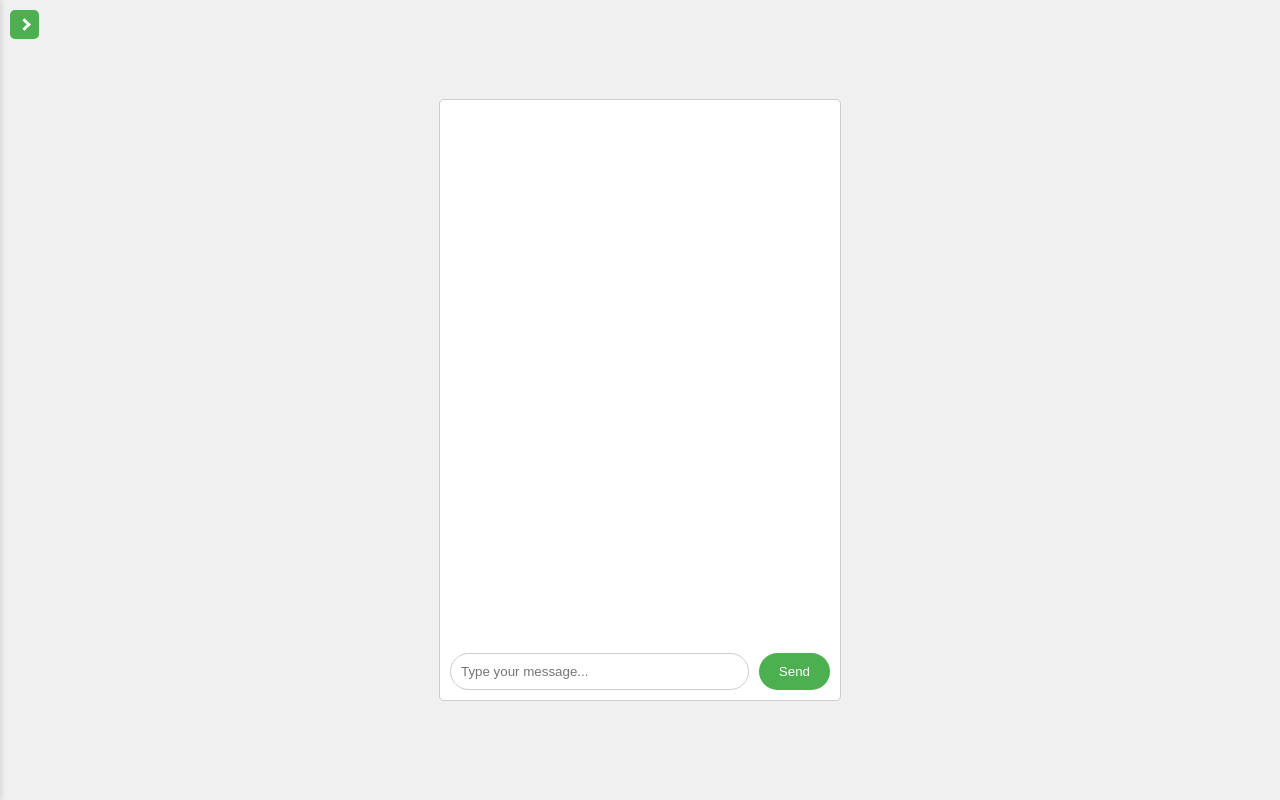
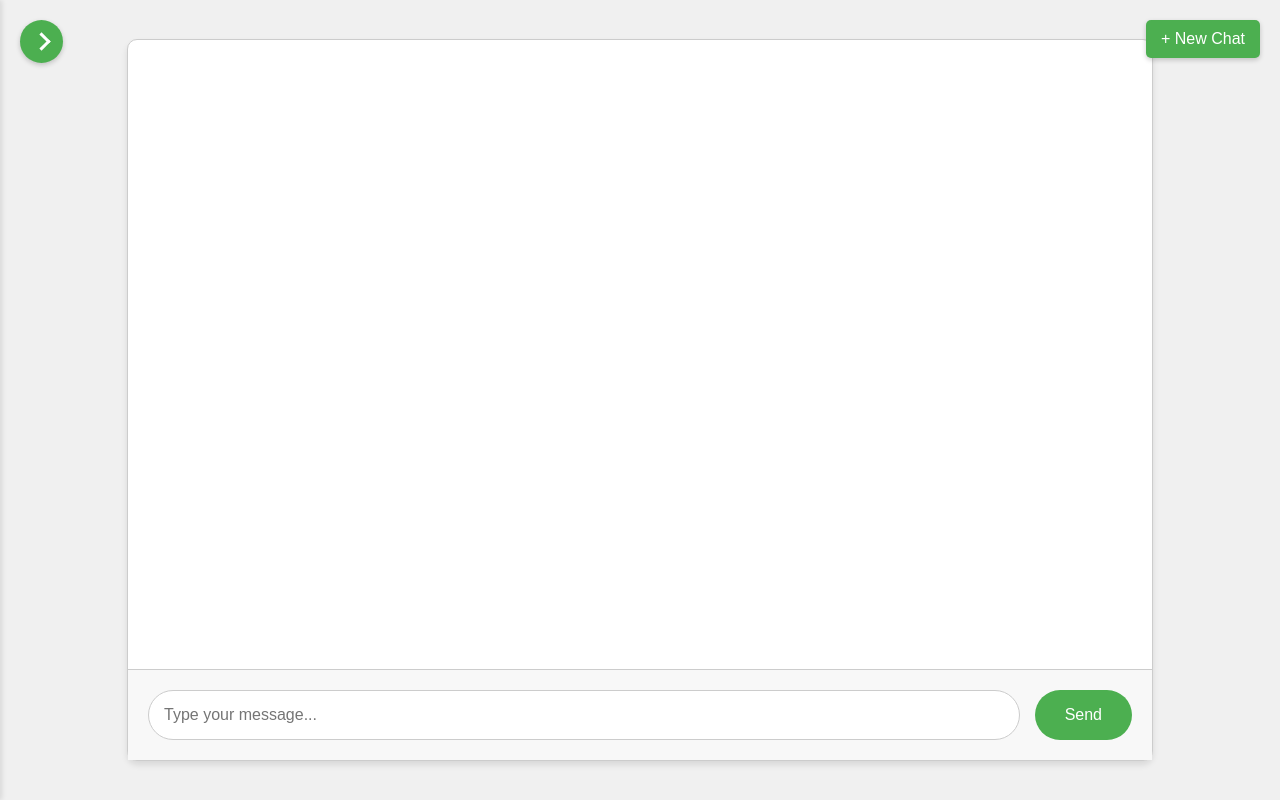
Before and after one commit to KaiwenChe/Chatbot_Experiments, a Flask app: page / in a window 1280 px wide. Run offline with Flask 3, Linux system fonts and the light colour scheme; data that the repository does not hold is empty.

Commit message:
Add delete chat, new chat button, and improve thread safety

```diff
--- a/app/controllers/chat_controller.py
+++ b/app/controllers/chat_controller.py
@@ -1,4 +1,4 @@
-# File path: app\controllers\chat_controller.py
+# File path: app/controllers/chat_controller.py
 
 from app.models.chat import ChatHistory
 from app.services.openai_service import OpenAIService
@@ -37,3 +37,7 @@ class ChatController:
             return {"success": True, "chat_history": chat_history.to_dict()}
         else:
             return {"success": False, "message": "Chat history not found"}, 404
+
+    @staticmethod
+    def delete_chat(chat_id):
+        return ChatHistoryService.delete_chat_history(chat_id)
--- a/app/routes/chat_routes.py
+++ b/app/routes/chat_routes.py
@@ -1,4 +1,4 @@
-# File path: app\routes\chat_routes.py
+# File path: app/routes/chat_routes.py
 
 from flask import Blueprint, request, jsonify
 from app.controllers.chat_controller import ChatController
@@ -22,3 +22,9 @@ def load_chat():
     chat_id = request.json['chat_id']
     result = ChatController.load_chat(chat_id)
     return jsonify(result)
+
+@chat_routes.route('/api/delete_chat', methods=['POST'])
+def delete_chat():
+    chat_id = request.json['chat_id']
+    success = ChatController.delete_chat(chat_id)
+    return jsonify({"success": success})
--- a/app/services/openai_service.py
+++ b/app/services/openai_service.py
@@ -9,7 +9,7 @@ class OpenAIService:
     @staticmethod
     def generate_response(messages):
         response = client.chat.completions.create(
-            model="gpt-4",
+            model="gpt-4o",
             messages=[msg for msg in messages if msg['role'] != 'system'] + [Config.SYSTEM_MESSAGE]
         )
         return response.choices[0].message.content
--- a/static/css/styles.css
+++ b/static/css/styles.css
@@ -2,38 +2,43 @@
 
 body {
     font-family: Arial, sans-serif;
+    margin: 0;
+    padding: 0;
+    height: 100vh;
+    background-color: #f0f0f0;
     display: flex;
     justify-content: center;
     align-items: center;
-    height: 100vh;
-    margin: 0;
-    background-color: #f0f0f0;
 }
 
 #chat-container {
-    width: 400px;
-    height: 600px;
+    width: 80%;
+    height: 90vh;
+    max-width: 1200px;
     border: 1px solid #ccc;
-    border-radius: 5px;
+    border-radius: 10px;
     display: flex;
     flex-direction: column;
     background-color: white;
+    box-shadow: 0 4px 6px rgba(0, 0, 0, 0.1);
 }
 
 #chat-messages {
     flex-grow: 1;
     overflow-y: auto;
-    padding: 10px;
+    padding: 20px;
     display: flex;
     flex-direction: column;
 }
 
 .message {
-    max-width: 80%;
-    padding: 8px 12px;
-    margin-bottom: 10px;
+    max-width: 70%;
+    padding: 10px 15px;
+    margin-bottom: 15px;
     border-radius: 20px;
     word-wrap: break-word;
+    font-size: 16px;
+    line-height: 1.4;
 }
 
 .user-message {
@@ -48,24 +53,33 @@ body {
 
 #input-area {
     display: flex;
-    padding: 10px;
+    padding: 20px;
+    background-color: #f8f8f8;
+    border-top: 1px solid #ccc;
 }
 
 #user-input {
     flex-grow: 1;
-    padding: 10px;
+    padding: 15px;
+    font-size: 16px;
     border: 1px solid #ccc;
-    border-radius: 20px;
-    margin-right: 10px;
+    border-radius: 25px;
+    margin-right: 15px;
 }
 
 #send-button {
-    padding: 10px 20px;
+    padding: 15px 30px;
+    font-size: 16px;
     background-color: #4CAF50;
     color: white;
     border: none;
-    border-radius: 20px;
+    border-radius: 25px;
     cursor: pointer;
+    transition: background-color 0.3s;
+}
+
+#send-button:hover {
+    background-color: #45a049;
 }
 
 #history-panel {
@@ -89,19 +103,20 @@ body {
 
 #toggle-history {
     position: fixed;
-    top: 10px;
-    left: 10px;
+    top: 20px;
+    left: 20px;
     z-index: 1000;
     background-color: #4CAF50;
     color: white;
     border: none;
-    padding: 10px;
-    border-radius: 5px;
+    padding: 15px;
+    border-radius: 50%;
     cursor: pointer;
     display: flex;
     align-items: center;
     justify-content: center;
     transition: all 0.3s ease;
+    box-shadow: 0 2px 5px rgba(0, 0, 0, 0.2);
 }
 
 #toggle-history:hover {
@@ -112,7 +127,7 @@ body {
     border: solid white;
     border-width: 0 3px 3px 0;
     display: inline-block;
-    padding: 3px;
+    padding: 5px;
     transform: rotate(-45deg);
     transition: transform 0.3s ease;
 }
@@ -122,16 +137,18 @@ body {
 }
 
 .history-item {
-    margin-bottom: 10px;
-    padding: 10px;
+    margin-bottom: 15px;
+    padding: 15px;
     background-color: #fff;
-    border-radius: 5px;
+    border-radius: 8px;
     cursor: pointer;
     transition: background-color 0.2s;
+    box-shadow: 0 2px 4px rgba(0, 0, 0, 0.1);
+    position: relative;
 }
 
 .history-item:hover {
-    background-color: #e0e0e0;
+    background-color: #f0f0f0;
 }
 
 .history-item.active {
@@ -139,14 +156,66 @@ body {
 }
 
 .history-item-date {
-    font-size: 0.8em;
+    font-size: 0.9em;
     color: #666;
+    margin-bottom: 5px;
 }
 
 .history-item-preview {
-    font-size: 0.9em;
+    font-size: 1em;
     color: #333;
     white-space: nowrap;
     overflow: hidden;
     text-overflow: ellipsis;
+    margin-right: 60px;
 }
+
+.delete-chat-btn {
+    position: absolute;
+    right: 10px;
+    top: 50%;
+    transform: translateY(-50%);
+    background-color: #ff4d4d;
+    color: white;
+    border: none;
+    border-radius: 4px;
+    padding: 5px 10px;
+    cursor: pointer;
+    font-size: 0.9em;
+    transition: background-color 0.2s;
+}
+
+.delete-chat-btn:hover {
+    background-color: #ff3333;
+}
+
+#new-chat-btn {
+    position: fixed;
+    top: 20px;
+    right: 20px;
+    z-index: 1000;
+    background-color: #4CAF50;
+    color: white;
+    border: none;
+    padding: 10px 15px;
+    border-radius: 5px;
+    cursor: pointer;
+    font-size: 16px;
+    transition: background-color 0.3s;
+    box-shadow: 0 2px 5px rgba(0, 0, 0, 0.2);
+}
+
+#new-chat-btn:hover {
+    background-color: #45a049;
+}
+
+@media (max-width: 768px) {
+    #chat-container {
+        width: 95%;
+        height: 95vh;
+    }
+
+    .message {
+        max-width: 85%;
+    }
+}
--- a/static/js/chat.js
+++ b/static/js/chat.js
@@ -1,7 +1,7 @@
 // File: js/chat.js
 import { state } from './state.js';
 import { addMessage } from './utils.js';
-import { loadChatHistories } from './history.js';
+import { loadChatHistories, updateActiveChatInHistory } from './history.js';
 
 export async function sendMessage() {
     const message = state.userInput.value.trim();
@@ -25,6 +25,7 @@ export async function sendMessage() {
             const data = await response.json();
             addMessage(data.response, false);
             state.chatId = data.chat_id;
+            updateActiveChatInHistory(state.chatId);
 
             await loadChatHistories();
         } catch (error) {
@@ -52,10 +53,11 @@ export async function loadChat(loadChatId) {
                     addMessage(msg.content, msg.role === 'user');
                 }
             });
+            updateActiveChatInHistory(state.chatId);
             if (state.isPanelOpen) {
                 toggleHistoryPanel();
             }
-            loadChatHistories();
+            await loadChatHistories();
         } else {
             console.error('Failed to load chat:', data.message);
         }
@@ -63,3 +65,11 @@ export async function loadChat(loadChatId) {
         console.error('Error loading chat:', error);
     }
 }
+
+export function startNewChat() {
+    state.chatId = null;
+    state.chatMessages.innerHTML = '';
+    state.userInput.value = '';
+    updateActiveChatInHistory(null);
+    loadChatHistories();
+}
--- a/static/js/eventListeners.js
+++ b/static/js/eventListeners.js
@@ -1,7 +1,7 @@
 // File: js/eventListeners.js
 import { state } from './state.js';
-import { sendMessage } from './chat.js';
-import { toggleHistoryPanel, loadChatHistories } from './history.js';
+import { sendMessage, startNewChat } from './chat.js';
+import { toggleHistoryPanel, loadChatHistories, updateActiveChatInHistory } from './history.js';
 
 export function setupEventListeners() {
     state.sendButton.addEventListener('click', sendMessage);
@@ -13,5 +13,10 @@ export function setupEventListeners() {
 
     state.toggleHistoryBtn.addEventListener('click', toggleHistoryPanel);
 
+    state.newChatBtn.addEventListener('click', () => {
+        startNewChat();
+        updateActiveChatInHistory(null);
+    });
+
     window.addEventListener('focus', loadChatHistories);
 }
--- a/static/js/history.js
+++ b/static/js/history.js
@@ -23,6 +23,7 @@ export async function loadChatHistories() {
         histories.forEach(history => {
             const historyItem = document.createElement('div');
             historyItem.classList.add('history-item');
+            historyItem.dataset.chatId = history.chat_id;
             if (history.chat_id === state.chatId) {
                 historyItem.classList.add('active');
             }
@@ -35,13 +36,70 @@ export async function loadChatHistories() {
             previewElement.classList.add('history-item-preview');
             previewElement.textContent = `${history.user_name} & ${history.assistant_name}`;
 
+            const deleteButton = document.createElement('button');
+            deleteButton.classList.add('delete-chat-btn');
+            deleteButton.textContent = 'Delete';
+            deleteButton.addEventListener('click', (e) => {
+                e.stopPropagation();
+                deleteChat(history.chat_id);
+            });
+
             historyItem.appendChild(dateElement);
             historyItem.appendChild(previewElement);
+            historyItem.appendChild(deleteButton);
 
-            historyItem.addEventListener('click', () => loadChat(history.chat_id));
+            historyItem.addEventListener('click', () => {
+                selectChat(history.chat_id);
+                loadChat(history.chat_id);
+            });
             state.historyList.appendChild(historyItem);
         });
     } catch (error) {
         console.error('Error loading chat histories:', error);
     }
 }
+
+function selectChat(chatId) {
+    // Remove 'active' class from all history items
+    document.querySelectorAll('.history-item').forEach(item => {
+        item.classList.remove('active');
+    });
+
+    // Add 'active' class to the selected history item
+    const selectedItem = document.querySelector(`.history-item[data-chat-id="${chatId}"]`);
+    if (selectedItem) {
+        selectedItem.classList.add('active');
+    }
+
+    state.chatId = chatId;
+}
+
+async function deleteChat(chatId) {
+    if (confirm('Are you sure you want to delete this chat history?')) {
+        try {
+            const response = await fetch('/api/delete_chat', {
+                method: 'POST',
+                headers: {
+                    'Content-Type': 'application/json',
+                },
+                body: JSON.stringify({ chat_id: chatId }),
+            });
+            const data = await response.json();
+            if (data.success) {
+                if (state.chatId === chatId) {
+                    state.chatId = null;
+                    state.chatMessages.innerHTML = '';
+                }
+                loadChatHistories();
+            } else {
+                console.error('Failed to delete chat:', data.message);
+            }
+        } catch (error) {
+            console.error('Error deleting chat:', error);
+        }
+    }
+}
+
+export function updateActiveChatInHistory(chatId) {
+    selectChat(chatId);
+}
--- a/static/js/state.js
+++ b/static/js/state.js
@@ -7,5 +7,6 @@ export const state = {
     sendButton: document.getElementById('send-button'),
     historyPanel: document.getElementById('history-panel'),
     toggleHistoryBtn: document.getElementById('toggle-history'),
-    historyList: document.getElementById('history-list')
+    historyList: document.getElementById('history-list'),
+    newChatBtn: document.getElementById('new-chat-btn')
 };
--- a/templates/index.html
+++ b/templates/index.html
@@ -8,11 +8,17 @@
     <link rel="stylesheet" href="/static/css/styles.css">
 </head>
 <body>
-    <button id="toggle-history"><span class="arrow"></span></button>
+    <button id="toggle-history">
+        <span class="arrow"></span>
+    </button>
+
+    <button id="new-chat-btn">+ New Chat</button>
+
     <div id="history-panel">
         <h2>Chat Histories</h2>
         <div id="history-list"></div>
     </div>
+
     <div id="chat-container">
         <div id="chat-messages"></div>
         <div id="input-area">
@@ -20,6 +26,7 @@
             <button id="send-button">Send</button>
         </div>
     </div>
+
     <script type="module" src="/static/js/main.js"></script>
 </body>
 </html>
```
Also changed, not shown: app/services/chat_history_service.py (+83 -30 lines), README.md.
